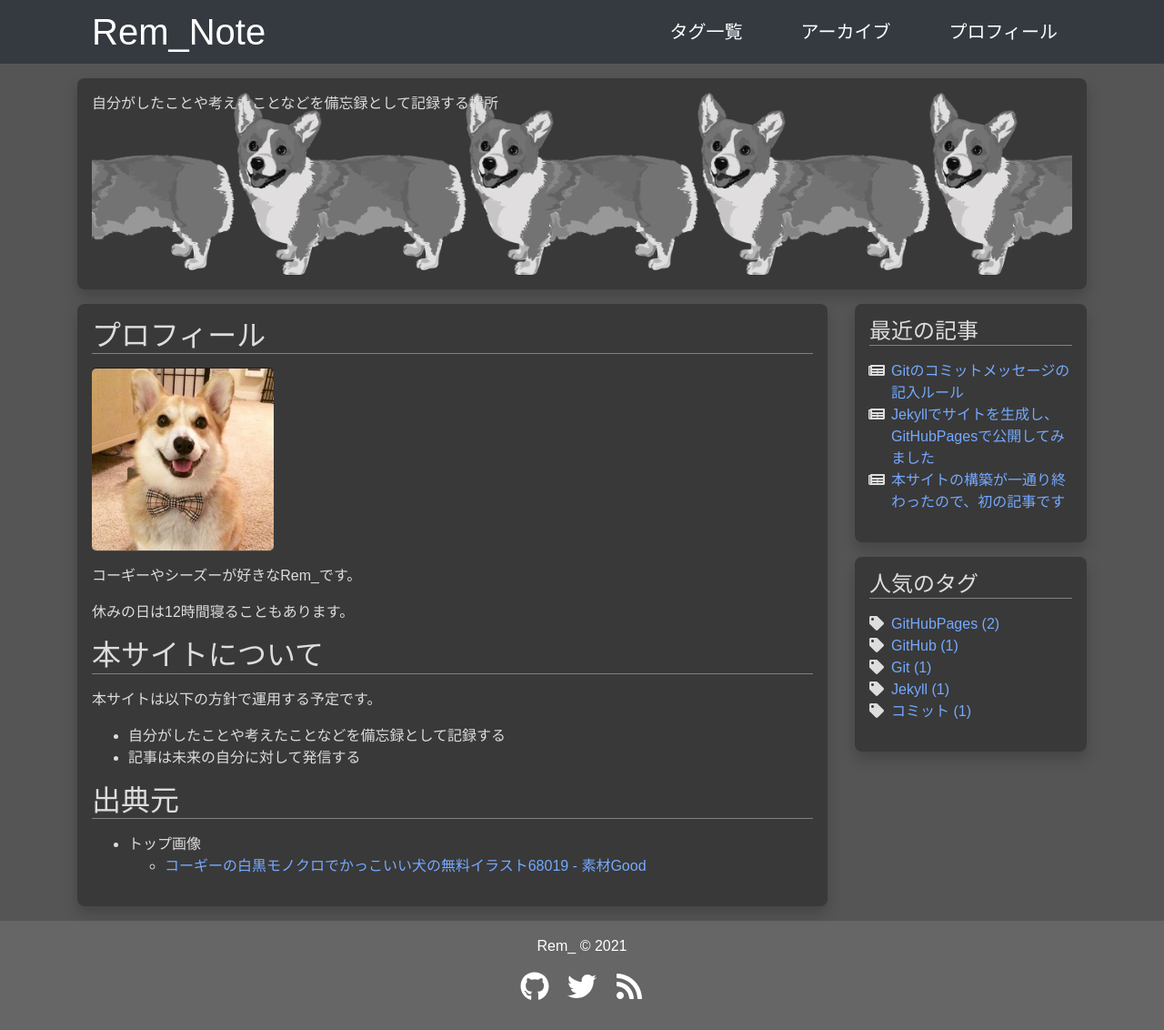
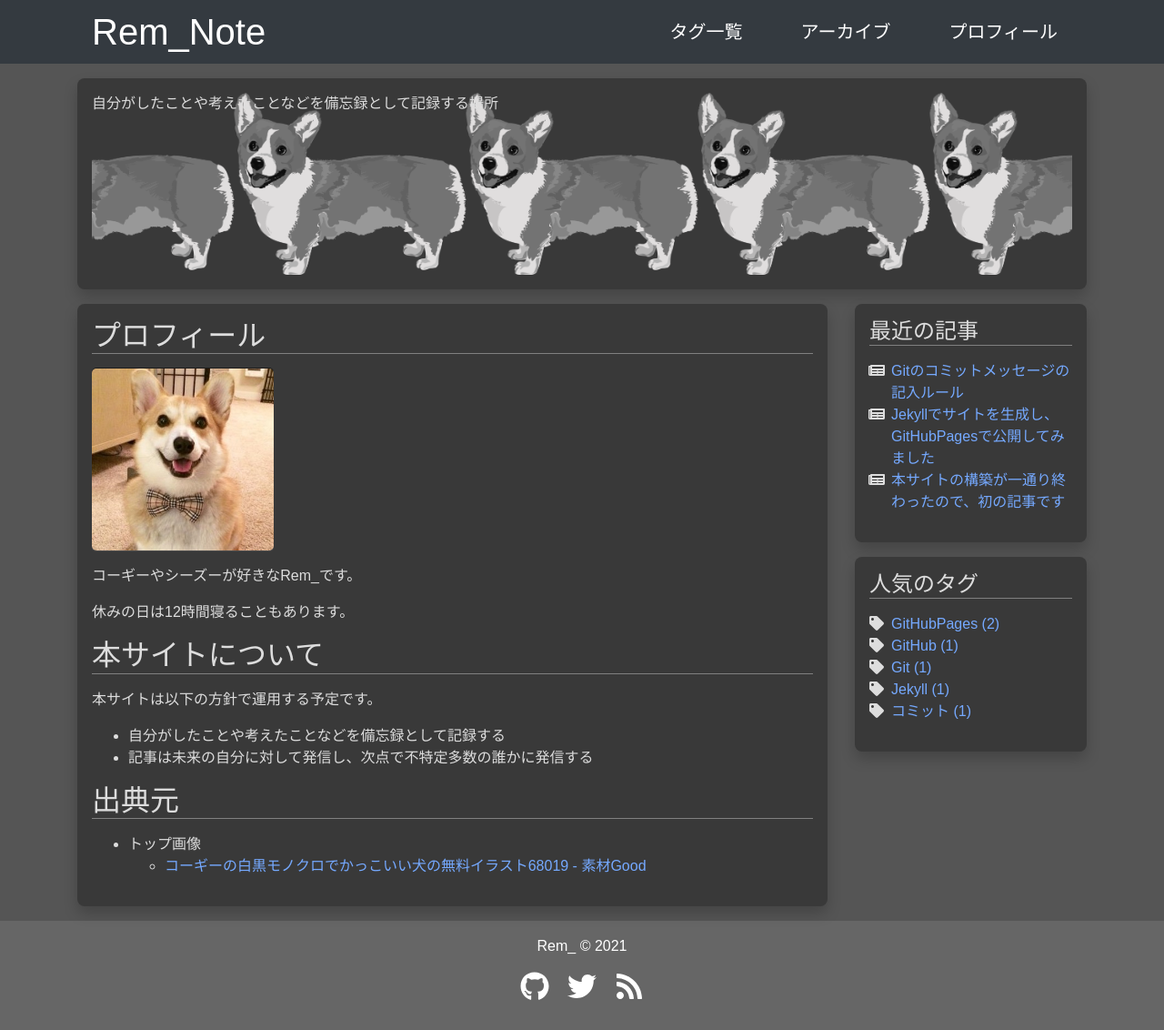
Before and after one commit to silverag-corgi/blog-old, a Jekyll site: the page built from contents/about.md, in a window 1280 px wide and 1132 px high. Shown: the whole window at 91% size. Built offline with Jekyll 4.4.1, drawn with Linux system fonts in a browser that asks for light colours.

Commit message:
[c_mod] テーマ(JekyllCleanDark)編集
プロフ画面編集

```diff
--- a/contents/about.md
+++ b/contents/about.md
@@ -19,7 +19,7 @@ title: プロフィール
 本サイトは以下の方針で運用する予定です。
 
   - 自分がしたことや考えたことなどを備忘録として記録する
-  - 記事は未来の自分に対して発信する
+  - 記事は未来の自分に対して発信し、次点で不特定多数の誰かに発信する
 
 
 # 出典元
```
